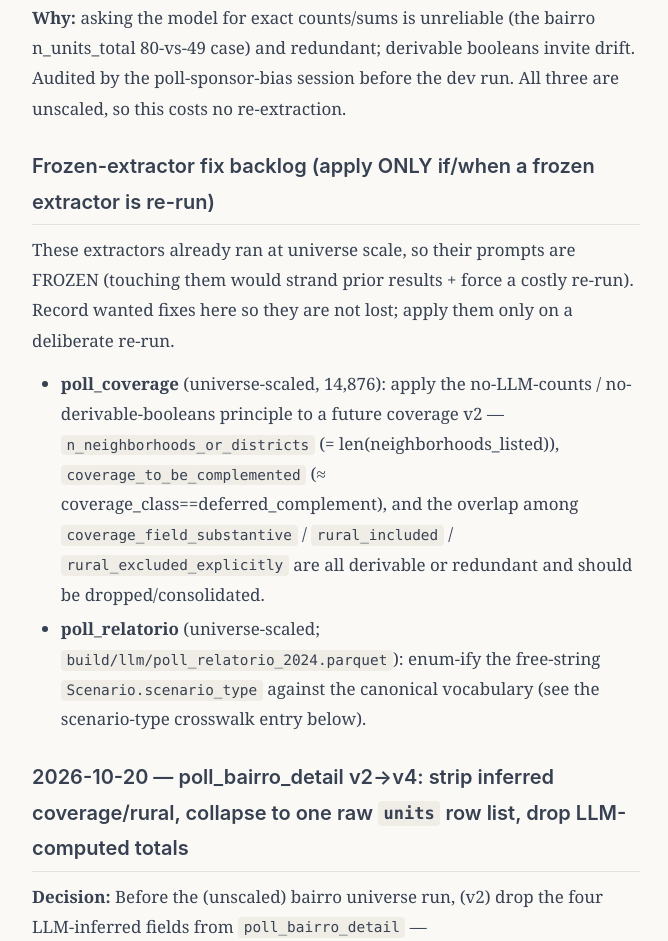
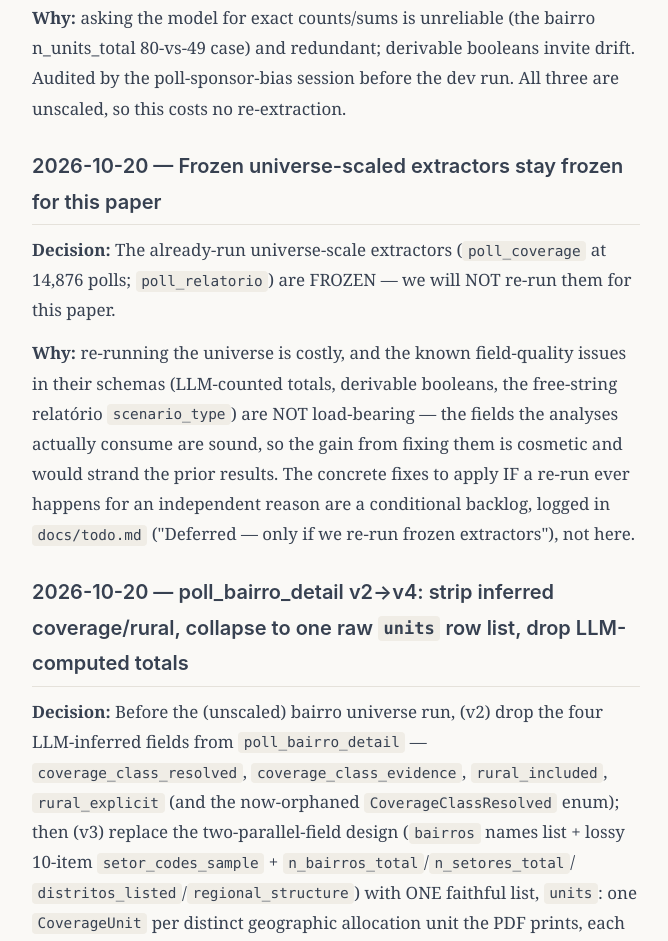
Before and after one commit to hsigstad/politica, a plain HTML site: page docs/decisions.html in a window 1280 px wide. Shown: the part 1261-2202 px from the top of the page, without its empty margins (304-972 px from the left). Drawn offline with Linux system fonts and the light colour scheme.

Commit message:
Deploy site

```diff
--- a/docs/decisions.html
+++ b/docs/decisions.html
@@ -284,22 +284,17 @@ structured QT_ENTREVISTADO — a faithful fact, not a derivation) and
 n_units_total 80-vs-49 case) and redundant; derivable booleans invite drift.
 Audited by the poll-sponsor-bias session before the dev run. All three are
 unscaled, so this costs no re-extraction.</p>
-<h2 id="frozen-extractor-fix-backlog-apply-only-if-when-a-frozen-extractor-is-re-run">Frozen-extractor fix backlog (apply ONLY if/when a frozen extractor is re-run)</h2>
-<p>These extractors already ran at universe scale, so their prompts are FROZEN
-(touching them would strand prior results + force a costly re-run). Record
-wanted fixes here so they are not lost; apply them only on a deliberate re-run.</p>
-<ul>
-<li><strong>poll_coverage</strong> (universe-scaled, 14,876): apply the no-LLM-counts /
-no-derivable-booleans principle to a future coverage v2 —
-<code>n_neighborhoods_or_districts</code> (= len(neighborhoods_listed)),
-<code>coverage_to_be_complemented</code> (≈ coverage_class==deferred_complement), and
-the overlap among <code>coverage_field_substantive</code> / <code>rural_included</code> /
-<code>rural_excluded_explicitly</code> are all derivable or redundant and should be
-dropped/consolidated.</li>
-<li><strong>poll_relatorio</strong> (universe-scaled; <code>build/llm/poll_relatorio_2024.parquet</code>):
-enum-ify the free-string <code>Scenario.scenario_type</code> against the canonical
-vocabulary (see the scenario-type crosswalk entry below).</li>
-</ul>
+<h2 id="2026-10-20-frozen-universe-scaled-extractors-stay-frozen-for-this-paper">2026-10-20 — Frozen universe-scaled extractors stay frozen for this paper</h2>
+<p><strong>Decision:</strong> The already-run universe-scale extractors (<code>poll_coverage</code> at
+14,876 polls; <code>poll_relatorio</code>) are FROZEN — we will NOT re-run them for this
+paper.</p>
+<p><strong>Why:</strong> re-running the universe is costly, and the known field-quality
+issues in their schemas (LLM-counted totals, derivable booleans, the
+free-string relatório <code>scenario_type</code>) are NOT load-bearing — the fields the
+analyses actually consume are sound, so the gain from fixing them is cosmetic
+and would strand the prior results. The concrete fixes to apply IF a re-run
+ever happens for an independent reason are a conditional backlog, logged in
+<code>docs/todo.md</code> (&quot;Deferred — only if we re-run frozen extractors&quot;), not here.</p>
 <h2 id="2026-10-20-poll-bairro-detail-v2-v4-strip-inferred-coverage-rural-collapse-to-one-raw-units-row-list-drop-llm-computed-totals">2026-10-20 — poll_bairro_detail v2→v4: strip inferred coverage/rural, collapse to one raw <code>units</code> row list, drop LLM-computed totals</h2>
 <p><strong>Decision:</strong> Before the (unscaled) bairro universe run, (v2) drop the four
 LLM-inferred fields from <code>poll_bairro_detail</code> — <code>coverage_class_resolved</code>,
```
Also changed, not shown: docs/todo.html (+21 -0 lines).
